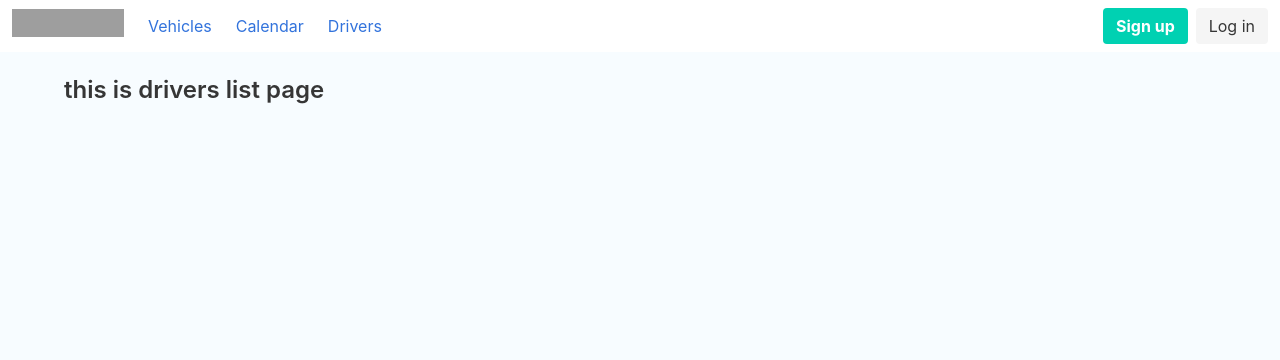
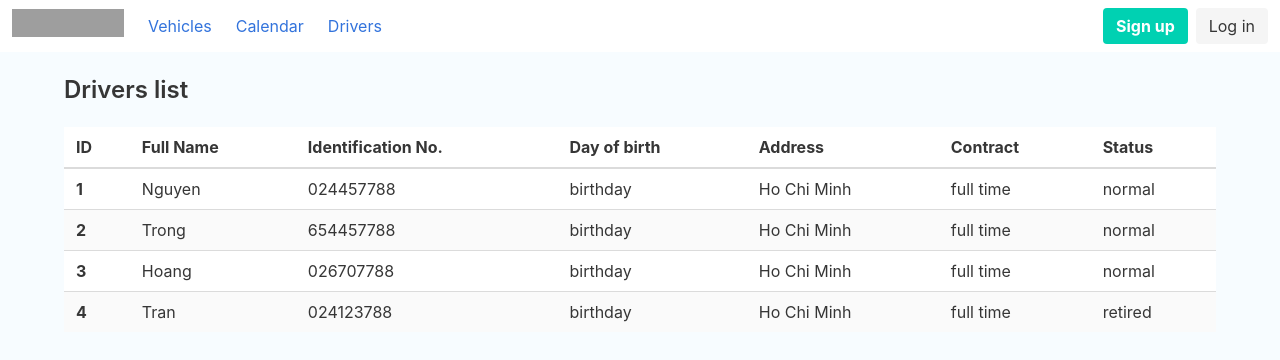
Before and after one commit to nguyenhvubk/tourer, a Vue app: page /drivers in a window 1280 px wide. Shown: the top 360 px of the page. Built offline with nearby package versions, Linux system fonts and the light colour scheme; grey boxes are pictures that could not be loaded.

Commit message:
Add driver list page and store

```diff
--- /dev/null
+++ b/src/pages/drivers/DriverRow.vue
@@ -0,0 +1,17 @@
+<template>
+  <tr>
+    <th>{{ driver.id }}</th>
+    <td>{{ driver.fullName }}</td>
+    <td>{{ driver.iDNumber }}</td>
+    <td>{{ driver.dayOfBirth }}</td>
+    <td>{{ driver.address }}</td>
+    <td>{{ driver.contractType }}</td>
+    <td>{{ driver.status }}</td>
+  </tr>
+</template>
+
+<script>
+export default {
+  props: ['driver'],
+};
+</script>
--- a/src/pages/drivers/DriversList.vue
+++ b/src/pages/drivers/DriversList.vue
@@ -1,9 +1,38 @@
 <template>
-  <h1 class="title is-4">this is drivers list page</h1>
+  <h1 class="title is-4">Drivers list</h1>
+  <div class="table-container">
+    <table class="table is-fullwidth is-hoverable is-striped">
+      <thead>
+        <tr>
+          <th>ID</th>
+          <th>Full Name</th>
+          <th>Identification No.</th>
+          <th>Day of birth</th>
+          <th>Address</th>
+          <th>Contract</th>
+          <th>Status</th>
+        </tr>
+      </thead>
+      <tbody>
+        <driver-row
+          v-for="driver in drivers"
+          :key="driver.id"
+          :driver="driver"
+        />
+      </tbody>
+    </table>
+  </div>
 </template>
 
 <script>
+import DriverRow from './DriverRow.vue'
+
 export default {
-
-}
+  components: {
+    DriverRow
+  },
+  data() {
+    return this.$store.state.drivers;
+  }
+};
 </script>
--- a/src/store/DriverStore.js
+++ b/src/store/DriverStore.js
@@ -5,28 +5,40 @@ export default {
       lastFetch: null,
       drivers: [
         {
-          id: '1',
-          name: 'Nguyen',
+          id: 1,
+          iDNumber: '024457788',
+          fullName: 'Nguyen',
+          dayOfBirth: 'birthday',
+          address: 'Ho Chi Minh',
+          contractType: 'full time',
+          status: 'normal' //normal - retired
         },
         {
-          id: '2',
-          name: 'Nguyen',
+          id: 2,
+          iDNumber: '654457788',
+          fullName: 'Trong',
+          dayOfBirth: 'birthday',
+          address: 'Ho Chi Minh',
+          contractType: 'full time',
+          status: 'normal' //normal - retired
         },
         {
-          id: '3',
-          name: 'Nguyen',
+          id: 3,
+          iDNumber: '026707788',
+          fullName: 'Hoang',
+          dayOfBirth: 'birthday',
+          address: 'Ho Chi Minh',
+          contractType: 'full time',
+          status: 'normal' //normal - retired
         },
         {
-          id: '4',
-          name: 'Nguyen',
-        },
-        {
-          id: '5',
-          name: 'Nguyen',
-        },
-        {
-          id: '6',
-          name: 'Nguyen',
+          id: 4,
+          iDNumber: '024123788',
+          fullName: 'Tran',
+          dayOfBirth: 'birthday',
+          address: 'Ho Chi Minh',
+          contractType: 'full time',
+          status: 'retired' //normal - retired
         },
       ],
       driver: {}
```
